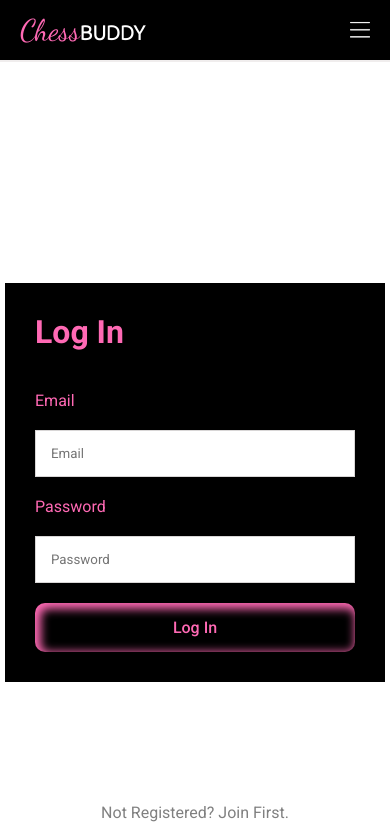
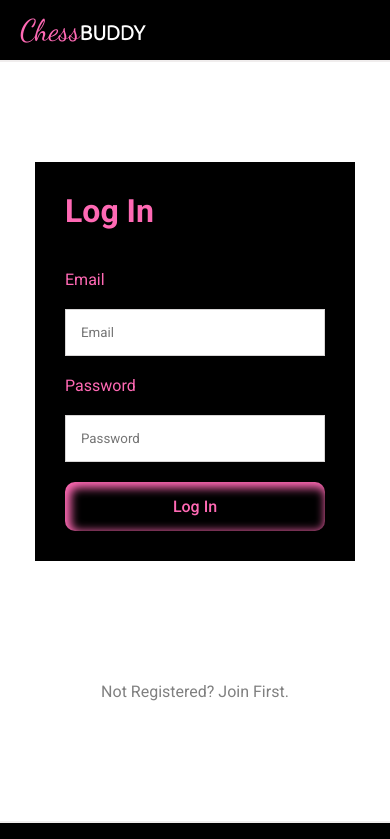
Before and after one commit to tanu-chahal/CHESS-Buddy, a React (Vite) app in the folder frontend/: page /login in a window 390 px wide. Shown: the top 839 px of the page. Built offline with nearby package versions, Linux system fonts and the light colour scheme.

Commit message:
Login & Register page responsiveness fixed.

```diff
--- a/frontend/src/App.scss
+++ b/frontend/src/App.scss
@@ -1,6 +1,7 @@
 @import url("https://fonts.googleapis.com/css2?family=Montserrat:ital,wght@0,100;0,200;0,300;0,400;0,500;0,600;0,700;0,800;0,900;1,100;1,200;1,300;1,400;1,500;1,600;1,700;1,800&family=Ubuntu:wght@300&display=swap");
 @import url("https://fonts.googleapis.com/css2?family=Dancing+Script:wght@400;500;600;700&family=Montserrat:ital,wght@0,100;0,200;0,300;0,400;0,500;0,600;0,700;0,800;0,900;1,100;1,200;1,300;1,400;1,500;1,600;1,700;1,800&family=Ubuntu:wght@300&display=swap");
 *{
+  box-sizing: border-box;
   .link, Link{
       text-decoration: none;
       color: inherit;
--- a/frontend/src/pages/login/Login.scss
+++ b/frontend/src/pages/login/Login.scss
@@ -1,24 +1,24 @@
-.Login{
+.Login {
   display: flex;
   align-items: center;
   justify-content: center;
-    flex-direction:column;
-    min-height:1000px;
-    .container{
+  flex-direction: column;
+  min-height: 1000px;
+  .container {
     margin: 100px 0px 0px 0px;
-        display:flex;
-        justify-content:center;
-        .left{
-            padding:0px 50px;
+    display: flex;
+    justify-content: center;
+    .left {
+      padding: 0px 40px;
       display: flex;
       align-items: center;
       justify-content: center;
       border: 3px solid black;
-            img{
-                width:350px;
+      img {
+        width: 320px;
       }
     }
-        form{
+    form {
       background-color: black;
       width: 360px;
       padding: 50px;
@@ -32,7 +32,7 @@
       label {
         font-size: 1.2rem;
       }
-            input{
+      input {
         padding: 20px;
         border: 1px solid rgb(216, 214, 214);
       }
@@ -52,39 +52,39 @@
         background-color: #ff69b4;
       }
 
-              span{
+      span {
         color: red;
         font-size: 12px;
       }
     }
   }
-     span{
+  span {
     color: grey;
     font-size: 1rem;
     padding: 20px 0px;
     margin: 0px 0px 100px 0px;
   }
-      span:hover{
+  span:hover {
     text-decoration: underline;
   }
 
-      @media only screen and (max-width: 600px) {
-        .container{
+  @media only screen and (max-width: 768px) {
+    .container {
       display: block;
       min-height: 500px;
-        .left{
+      .left {
         display: none;
       }
-        form{
-          width: 320px;
+      form {
+        width: 400px;
         padding: 30px;
-          label{
+        label {
           font-size: 1rem;
         }
-          input{
+        input {
           padding: 15px;
         }
-          button{
+        button {
           font-size: 1rem;
           padding: 15px;
         }
@@ -92,3 +92,14 @@
     }
   }
 }
+
+@media only screen and (max-width: 427px) {
+  .Login {
+    min-height: fit-content;
+    .container {
+      form {
+        width: 320px;
+      }
+    }
+  }
+}
--- a/frontend/src/pages/register/Register.scss
+++ b/frontend/src/pages/register/Register.scss
@@ -1,39 +1,40 @@
-.Register{
+.Register {
   display: flex;
   align-items: center;
   justify-content: center;
-    flex-direction:column;
-    min-height:1000px;
-    .container{
+  flex-direction: column;
+  min-height: 1000px;
+  .container {
     margin: 100px 0px 0px 0px;
-        display:flex;
-        justify-content:center;
-        .left{
-            padding:0px 50px;
+    display: flex;
+    justify-content: center;
+    .left {
+      padding: 0px 40px;
       display: flex;
       align-items: center;
       flex-direction: column;
       justify-content: center;
       border: 3px solid black;
-            img{
-                width:350px;
+      img {
+        width: 320px;
       }
     }
-        form{
+    form {
       background-color: black;
       width: 360px;
       padding: 50px;
       display: flex;
       flex-direction: column;
       gap: 20px;
-            color: #ff69b4 ;
+      color: #ff69b4;
       h1 {
         margin-bottom: 20px;
       }
       label {
         font-size: 1.2rem;
       }
-            input,textarea{
+      input,
+      textarea {
         padding: 20px;
         border: 1px solid rgb(216, 214, 214);
       }
@@ -53,39 +54,39 @@
         background-color: #ff69b4;
       }
 
-              span{
+      span {
         color: red;
         font-size: 12px;
       }
     }
   }
-    span{
+  span {
     color: grey;
     font-size: 1rem;
     padding: 30px 0px;
     margin: 0px 0px 100px 0px;
   }
-      span:hover{
+  span:hover {
     text-decoration: underline;
   }
 
-      @media only screen and (max-width: 600px) {
-        .container{
+  @media only screen and (max-width: 768px) {
+    .container {
       display: block;
       min-height: 500px;
-        .left{
+      .left {
         display: none;
       }
-        form{
-          width: 320px;
+      form {
+        width: 400px;
         padding: 30px;
-          label{
+        label {
           font-size: 1rem;
         }
-          input{
+        input {
           padding: 15px;
         }
-          button{
+        button {
           font-size: 1rem;
           padding: 15px;
         }
@@ -93,3 +94,14 @@
     }
   }
 }
+
+@media only screen and (max-width: 427px) {
+  .Register {
+    min-height: fit-content;
+    .container {
+      form {
+        width: 320px;
+      }
+    }
+  }
+}
```
Lines whose indentation alone changed are shown as unchanged.
